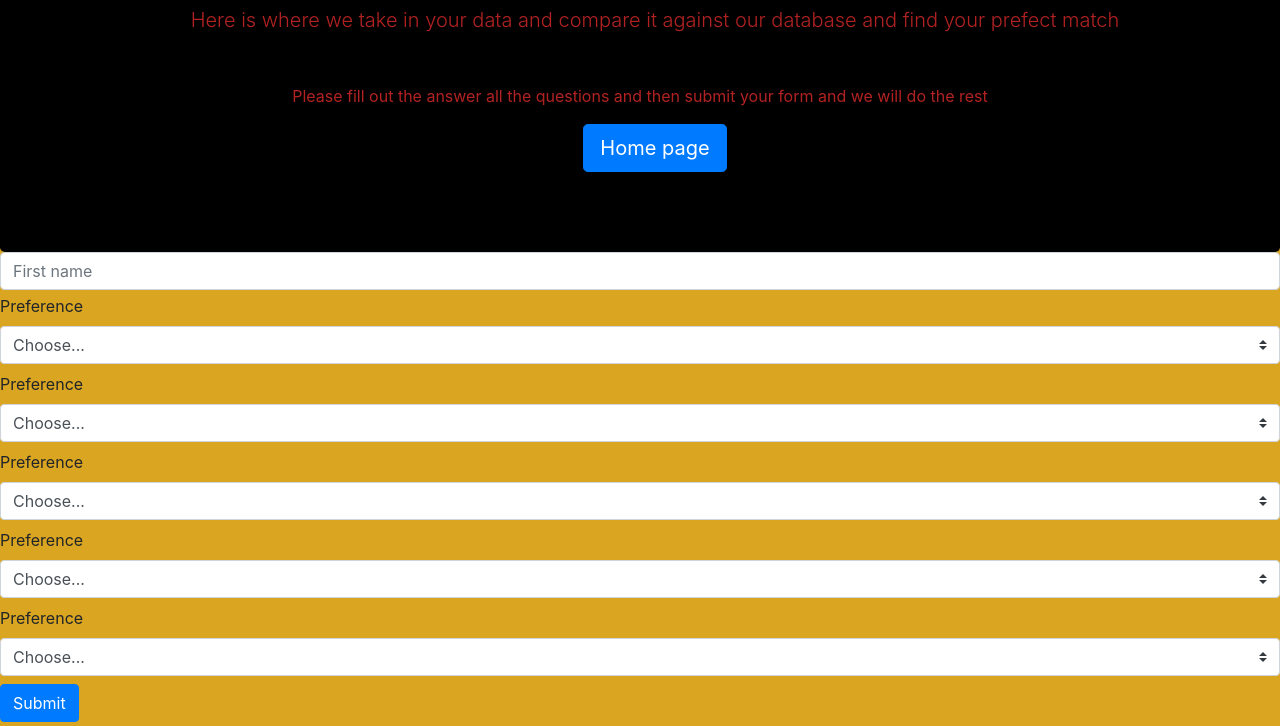
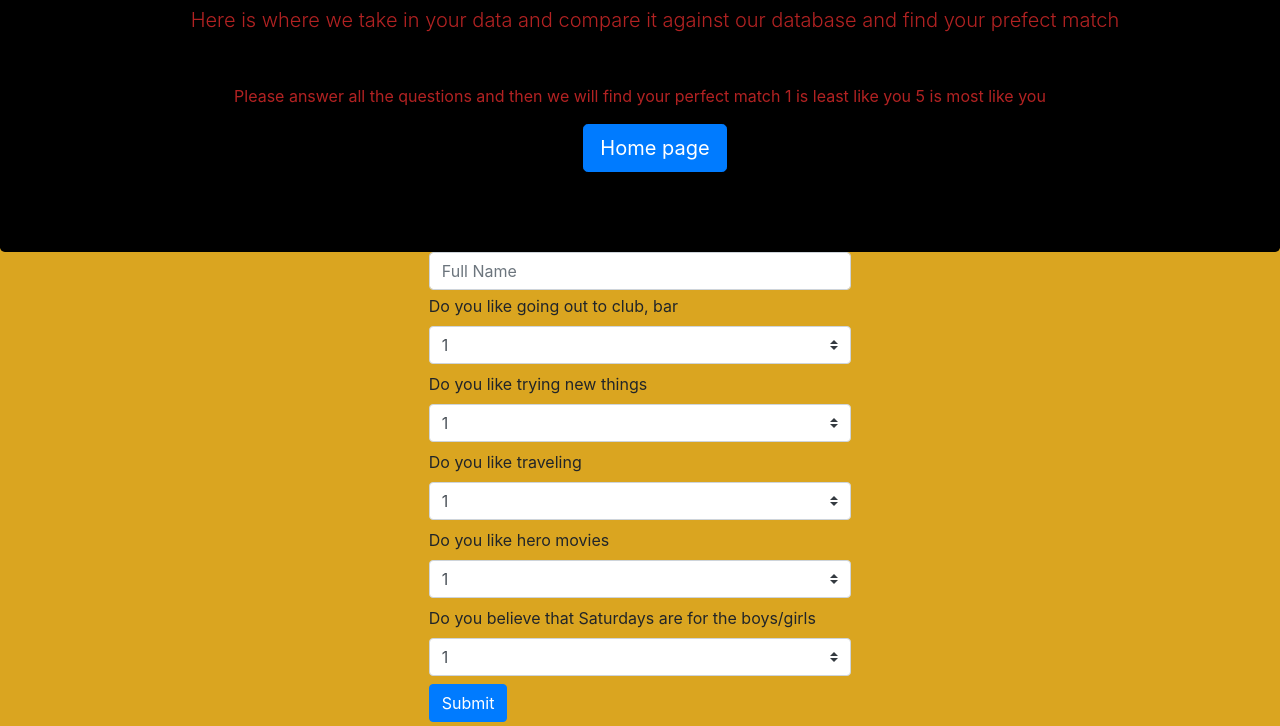
Before and after one commit to cmatchneer/dating-app, a website: page app/public/form.html in a window 1280 px wide. Shown: the part 134-860 px from the top of the page. Drawn offline with nearby package versions, Linux system fonts and the light colour scheme; files that its build step writes are made by us from their sources.

Commit message:
basic html up and running

```diff
--- a/assets/css/style.css
+++ b/app/public/assets/css/style.css
@@ -1,5 +1,10 @@
 body {
     background: goldenrod;
+}
+
+form {
+    margin: 0 auto;
+    width: 33%;
 }
 
 .jumbotron {
--- a/app/public/form.html
+++ b/app/public/form.html
@@ -6,11 +6,11 @@
     <meta name="viewport" content="width=device-width, initial-scale=1.0">
     <meta http-equiv="X-UA-Compatible" content="ie=edge">
     <title>Dating App</title>
-    <link rel="stylesheet" href="assets/css/reset.css">
+    <link rel="stylesheet" href="reset.css">
     <link rel="stylesheet" href="https://maxcdn.bootstrapcdn.com/bootstrap/4.0.0/css/bootstrap.min.css" integrity="sha384-Gn5384xqQ1aoWXA+058RXPxPg6fy4IWvTNh0E263XmFcJlSAwiGgFAW/dAiS6JXm" crossorigin="anonymous">
 
     <script src="https://code.jquery.com/jquery-3.4.1.js" integrity="sha256-WpOohJOqMqqyKL9FccASB9O0KwACQJpFTUBLTYOVvVU=" crossorigin="anonymous"></script>
-    <link rel="stylesheet" href="assets/css/style.css">
+    <link rel="stylesheet" href="style.css">
 </head>
 
 <body>
@@ -18,7 +18,8 @@
         <h1 class="display-4">Time to Search</h1>
         <p class="lead">Here is where we take in your data and compare it against our database and find your prefect match </p>
         <hr class="my-4">
-        <p>Please fill out the answer all the questions and then submit your form and we will do the rest</p>
+        <p>Please answer all the questions and then we will find your perfect match 1 is least like you 5 is most like you
+        </p>
         <p class="lead">
             <a class="btn btn-primary btn-lg" href="/" role="button">Home page</a>
         </p>
@@ -26,44 +27,54 @@
     <form>
         <div class="form-row">
             <div class="col">
-                <input type="text" class="form-control" placeholder="First name">
+                <input type="text" class="form-control" placeholder="Full Name">
             </div>
 
         </div>
-        <label class="my-1 mr-2" for="inlineFormCustomSelectPref">Preference</label>
-        <select class="custom-select my-1 mr-sm-2" id="inlineFormCustomSelectPref">
-          <option selected>Choose...</option>
-          <option value="1">One</option>
-          <option value="2">Two</option>
-          <option value="3">Three</option>
+        <label class="my-1 mr-2" for="inlineFormCustomSelectPref">Do you like going out to club, bar</label>
+        <select class="custom-select my-1 mr-sm-2" id="1">
+
+          <option value="1">1</option>
+          <option value="2">2</option>
+          <option value="3">3</option>
+          <option value="4">4</option>
+          <option value="5">5</option>
         </select>
-        <label class="my-1 mr-2" for="inlineFormCustomSelectPref">Preference</label>
-        <select class="custom-select my-1 mr-sm-2" id="inlineFormCustomSelectPref">
-          <option selected>Choose...</option>
-          <option value="1">One</option>
-          <option value="2">Two</option>
-          <option value="3">Three</option>
+        <label class="my-1 mr-2" for="inlineFormCustomSelectPref">Do you like trying new things </label>
+        <select class="custom-select my-1 mr-sm-2" id="2">
+
+          <option value="1">1</option>
+          <option value="2">2</option>
+          <option value="3">3</option>
+          <option value="4">4</option>
+          <option value="5">5</option>
         </select>
-        <label class="my-1 mr-2" for="inlineFormCustomSelectPref">Preference</label>
-        <select class="custom-select my-1 mr-sm-2" id="inlineFormCustomSelectPref">
-          <option selected>Choose...</option>
-          <option value="1">One</option>
-          <option value="2">Two</option>
-          <option value="3">Three</option>
+        <label class="my-1 mr-2" for="inlineFormCustomSelectPref">Do you like traveling</label>
+        <select class="custom-select my-1 mr-sm-2" id="3">
+
+          <option value="1">1</option>
+          <option value="2">2</option>
+          <option value="3">3</option>
+          <option value="4">4</option>
+          <option value="5">5</option>
         </select>
-        <label class="my-1 mr-2" for="inlineFormCustomSelectPref">Preference</label>
-        <select class="custom-select my-1 mr-sm-2" id="inlineFormCustomSelectPref">
-          <option selected>Choose...</option>
-          <option value="1">One</option>
-          <option value="2">Two</option>
-          <option value="3">Three</option>
+        <label class="my-1 mr-2" for="inlineFormCustomSelectPref">Do you like hero movies</label>
+        <select class="custom-select my-1 mr-sm-2" id="4">
+
+          <option value="1">1</option>
+          <option value="2">2</option>
+          <option value="3">3</option>
+          <option value="4">4</option>
+          <option value="5">5</option>
         </select>
-        <label class="my-1 mr-2" for="inlineFormCustomSelectPref">Preference</label>
-        <select class="custom-select my-1 mr-sm-2" id="inlineFormCustomSelectPref">
-          <option selected>Choose...</option>
-          <option value="1">One</option>
-          <option value="2">Two</option>
-          <option value="3">Three</option>
+        <label class="my-1 mr-2" for="inlineFormCustomSelectPref">Do you believe that Saturdays are for the boys/girls</label>
+        <select class="custom-select my-1 mr-sm-2" id="5">
+
+          <option value="1">1</option>
+          <option value="2">2</option>
+          <option value="3">3</option>
+          <option value="4">4</option>
+          <option value="5">5</option>
         </select>
 
 
--- a/server.js
+++ b/server.js
@@ -5,7 +5,7 @@ var PORT = process.env.PORT || 8080;
 
 app.use(express.urlencoded({ extended: true }));
 app.use(express.json());
-app.use(express.static(__dirname + "/assets/css"));
+app.use(express.static(__dirname + "/app/public/assets/css"));
 require("./app/routing/htmlRoutes")(app);
 require("./app/routing/apiRoutes")(app);
 
```
Also changed, not shown: app/public/index.html (+2 -2 lines), app/public/assets/css/reset.css (renamed from assets/css/reset.css), app/public/assets/javascript/javascript.js (added).
